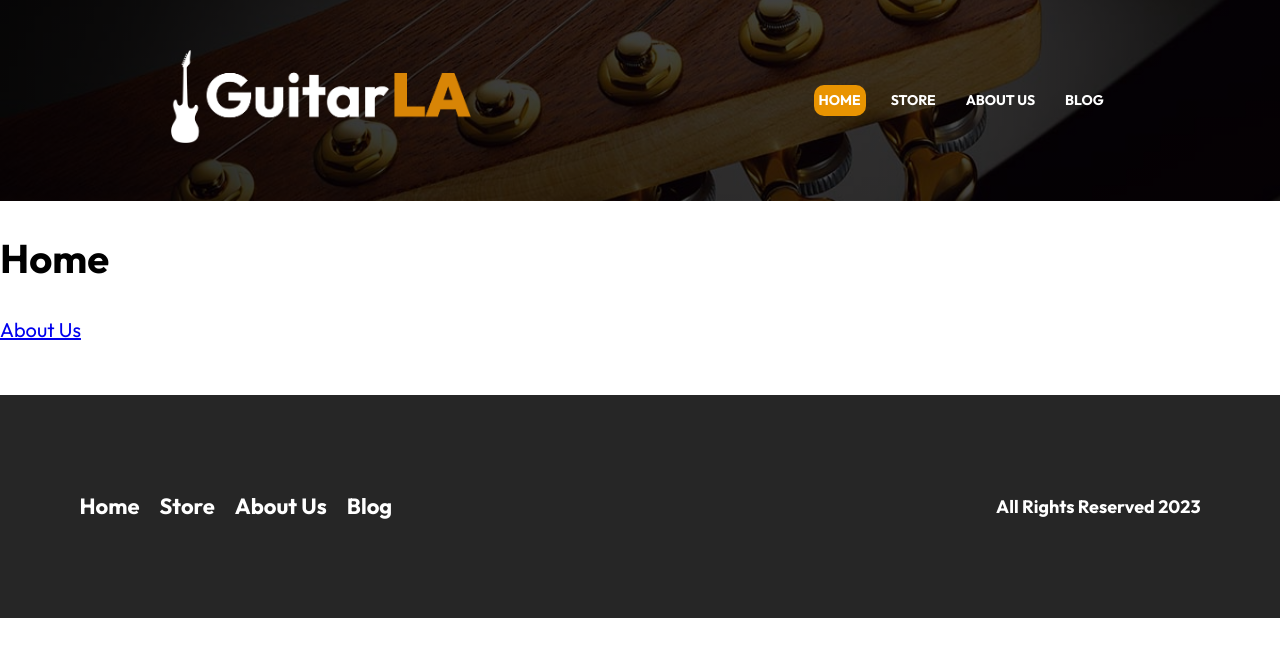
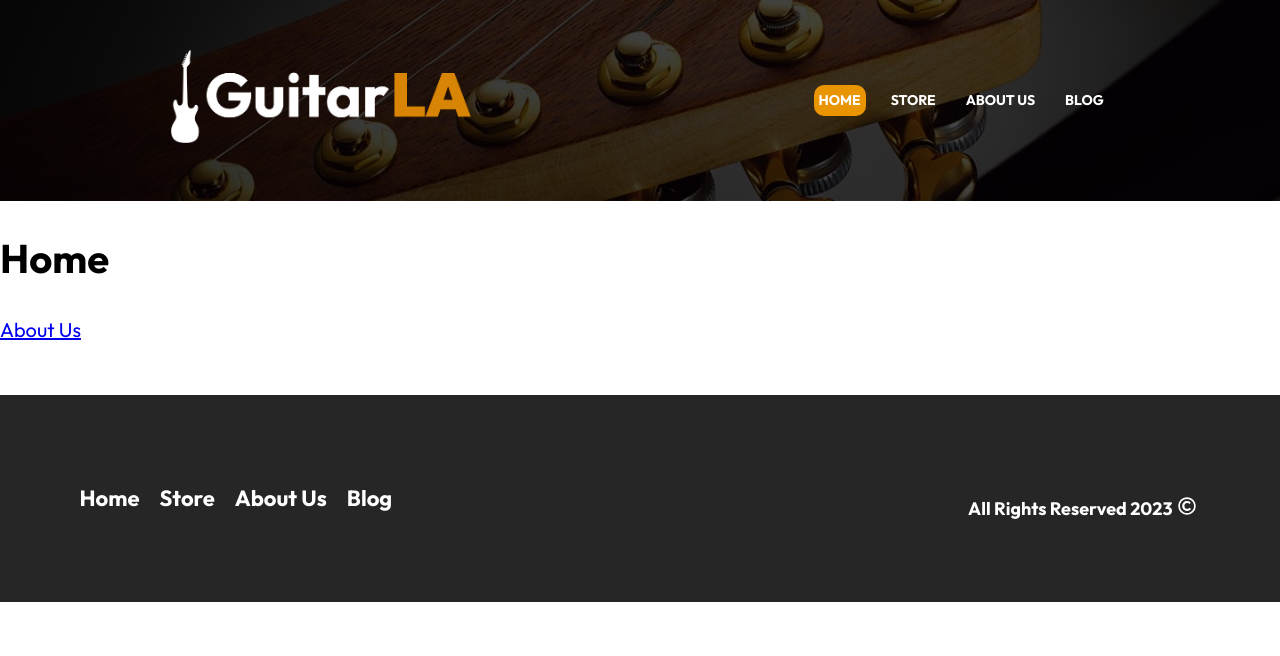
Before and after one commit to danielsalvas/GuitarLA-NextJS, a Next.js app: page / in a window 1280 px wide. Shown: the top 656 px of the page. Built offline with nearby package versions, Linux system fonts and the light colour scheme.

Commit message:
[Feature] Fetch API with server side props

```diff
--- a/components/footer.js
+++ b/components/footer.js
@@ -1,5 +1,6 @@
 import Link from "next/link";
 import styles from "../styles/footer.module.css";
+import { FaRegCopyright } from "react-icons/fa";
 
 const Footer = () => {
   return (
@@ -20,9 +21,12 @@ const Footer = () => {
           </Link>
         </nav>
 
-        <p className={styles.copyright}>
+        <div className={styles.copyright}>
           All Rights Reserved {new Date().getFullYear()}
-        </p>
+          <div className={styles.copyright__logo}>
+            <FaRegCopyright />
+          </div>
+        </div>
       </div>
     </footer>
   );
--- a/components/layout.js
+++ b/components/layout.js
@@ -10,7 +10,7 @@ const Layout = ({ children, title = "", description = "" }) => {
       </Head>
 
       <Header />
-      {children}
+       {children}
       <Footer />
     </>
   );
--- a/package.json
+++ b/package.json
@@ -11,6 +11,7 @@
   "dependencies": {
     "next": "13.3.0",
     "react": "18.2.0",
-    "react-dom": "18.2.0"
+    "react-dom": "18.2.0",
+    "react-icons": "^4.8.0"
   }
 }
--- a/pages/about.js
+++ b/pages/about.js
@@ -7,7 +7,7 @@ function About() {
     <div>
       <Layout title="About Us">
         <main className="container">
-          <h2 className="heading">About us</h2>
+          <h1 className="heading">About us</h1>
           <div className={styles.content}>
             <Image
               alt="Image About Us"
--- a/styles/footer.module.css
+++ b/styles/footer.module.css
@@ -32,7 +32,13 @@
 }
 
 .copyright {
+    display: flex;
     color: white;
     font-size: 1.8rem;
-    text-align: center;
+    justify-content: center;
+    margin-top: 20px;
 }
+
+.copyright__logo {
+    margin: 0 5px;
+}
```
Also changed, not shown: components/guitars-list.js (added, +11 -0 lines), pages/store.js (+19 -4 lines), 2 other files (tests, documents, lock files or other folders).
